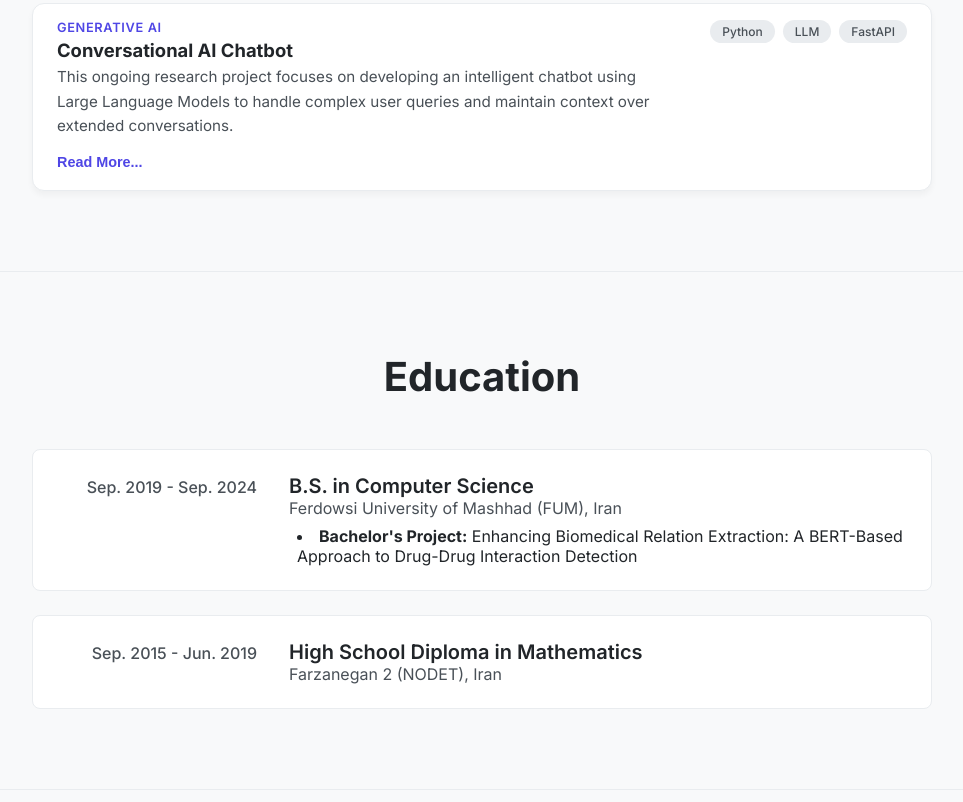
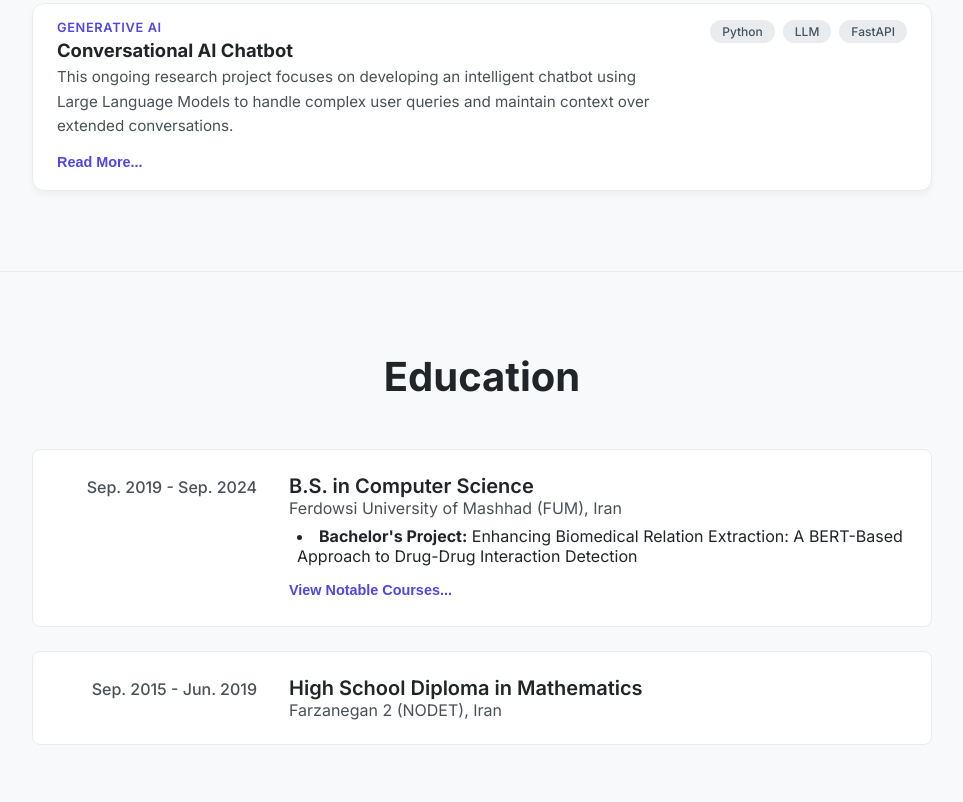
Before and after one commit to pegahmn/pegahmn.github.io, a plain HTML site: page index.html in a window 1280 px wide. Shown: the part 4553-5355 px from the top of the page, without its empty margins (158-1121 px from the left). Drawn offline with Linux system fonts and the light colour scheme.

Commit message:
notable courses@Education

```diff
--- a/index.html
+++ b/index.html
@@ -131,6 +131,21 @@
                         <ul>
                             <li><strong>Bachelor's Project:</strong> Enhancing Biomedical Relation Extraction: A BERT-Based Approach to Drug-Drug Interaction Detection</li>
                         </ul>
+                        <div class="contribution-details">
+                            <h4 class="subsection-title-education">Notable Courses</h4>
+                            <ul class="contribution-list">
+                                <li>Artificial Intelligence</li>
+                                <li>Fundamentals of Computational Intelligence</li>
+                                <li>Data Mining</li>
+                                <li>Fundamentals of Data Retrieval & Web Searching</li>
+                                <li>Data Structure and Algorithms</li>
+                                <li>Algorithms Design and Analysis</li>
+                                <li>Principles of Software Design</li>
+                                <li>Linear Optimization</li>
+                                <li>Graph Theory and its Application</li>
+                            </ul>
+                        </div>
+                        <button class="contribution-toggle">View Notable Courses...</button>
                     </div>
                 </div>
                 <div class="education-entry">
--- a/script.js
+++ b/script.js
@@ -21,7 +21,7 @@ document.addEventListener('DOMContentLoaded', () => {
                 'Implemented an efficient K-Nearest Neighbors (KNN) ranking algorithm to retrieve the most semantically similar documents from a vector database.',
             ],
             techStack: ['Python', 'Sentence-Transformers', 'RAG', 'LLM'],
-            links: { github: 'https://github.com/pegahmn/LLM-Aware-Search' }
+            links: { github: 'https://github.com/pegahmn/Information-Retrieval-Fall-2023'}
         },
         {
             id: 'proj-03', status: 'completed', category: 'Data Engineering', title: 'Amazon Product Crawler and Indexer',
@@ -32,7 +32,7 @@ document.addEventListener('DOMContentLoaded', () => {
                 'Built interactive Kibana dashboards to visualize key metrics and trends from the collected product data.',
             ],
             techStack: ['Python', 'Selenium', 'Elasticsearch', 'Kibana'],
-            links: { }
+            links: { github: 'https://github.com/pegahmn/Information-Retrieval-Fall-2023' }
         },
         {
             id: 'proj-04', status: 'completed', category: 'Information Retrieval', title: 'Multilingual Search Engine',
@@ -73,7 +73,7 @@ document.addEventListener('DOMContentLoaded', () => {
                 'Engineered advanced heuristics and optimizations, including dynamic search depth and Transposition Tables to improve performance.',
             ],
             techStack: ['Python', 'Algorithms'],
-            links: { github: 'https://github.com/pegahmn/Othello-AI-Player' }
+            links: {}
         },
         {
             id: 'proj-08', status: 'completed', category: 'AI & Algorithms', title: 'Constraint Satisfaction Problem Solver',
```
Lines whose indentation alone changed are shown as unchanged.
